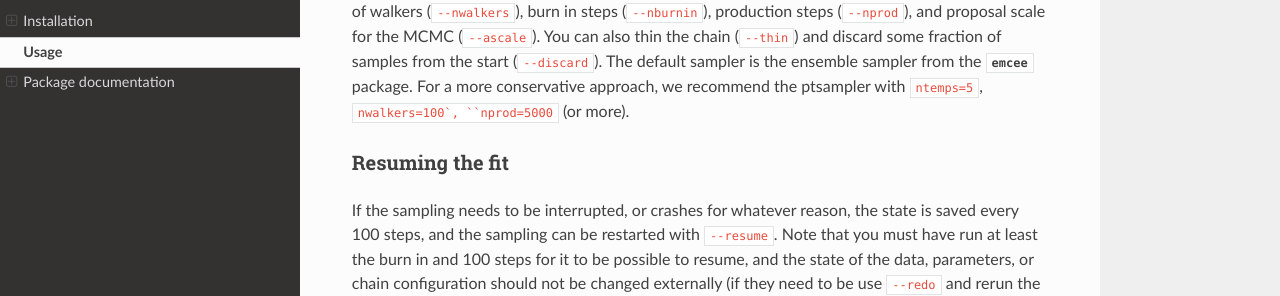
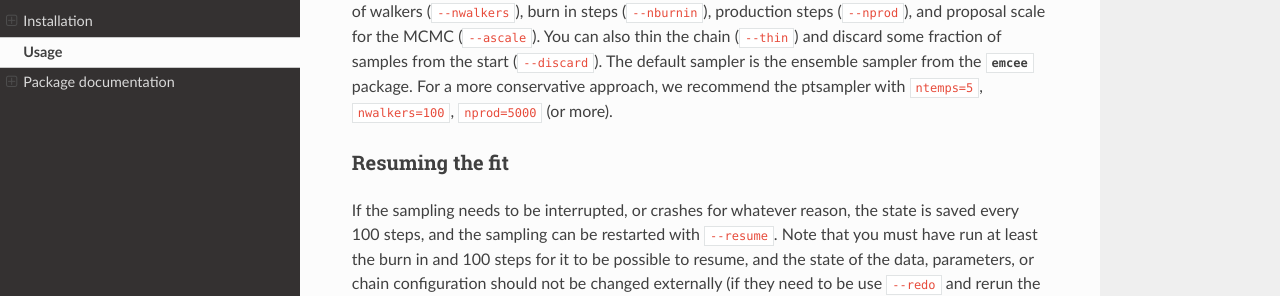
Before and after one commit to gnarayan/WDmodel, a Sphinx documentation site: the page built from docs/usage.rst, in a window 1280 px wide and 900 px high, scrolled down 2012 px. Shown: the part 156-452 px from the top of the window. Built offline with Sphinx 7.4.7 and the Read the Docs theme 2.0.0, drawn with Linux system fonts in a browser that asks for light colours.

```diff
--- a/docs/usage.rst
+++ b/docs/usage.rst
@@ -130,7 +130,7 @@
 MCMC (``--ascale``). You can also thin the chain (``--thin``) and discard some
 fraction of samples from the start (``--discard``). The default sampler is the
 ensemble sampler from the :py:mod:`emcee` package. For a more conservative
-approach, we recommend the ptsampler with ``ntemps=5``, ``nwalkers=100`,
+approach, we recommend the ptsampler with ``ntemps=5``, ``nwalkers=100``,
 ``nprod=5000`` (or more).
 
 .. _resume:
```
Also changed, not shown: 1 other file.
